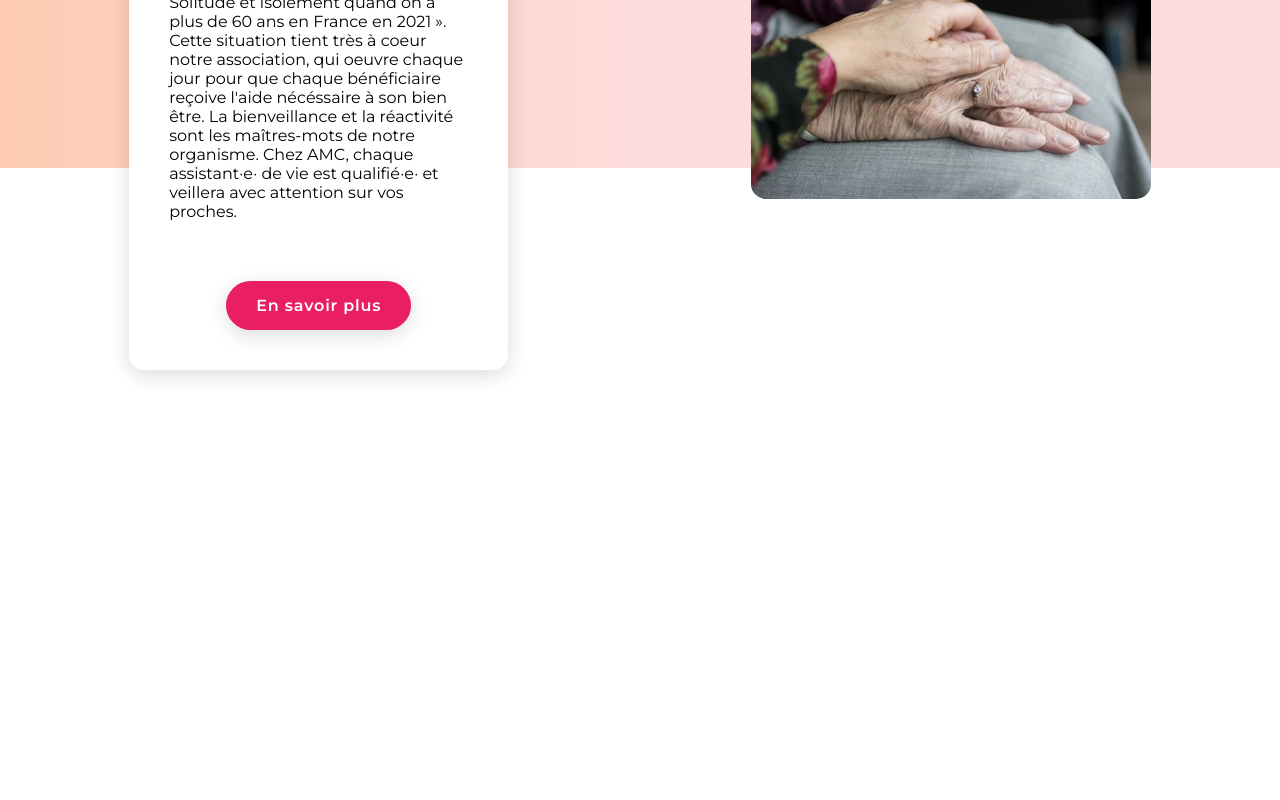
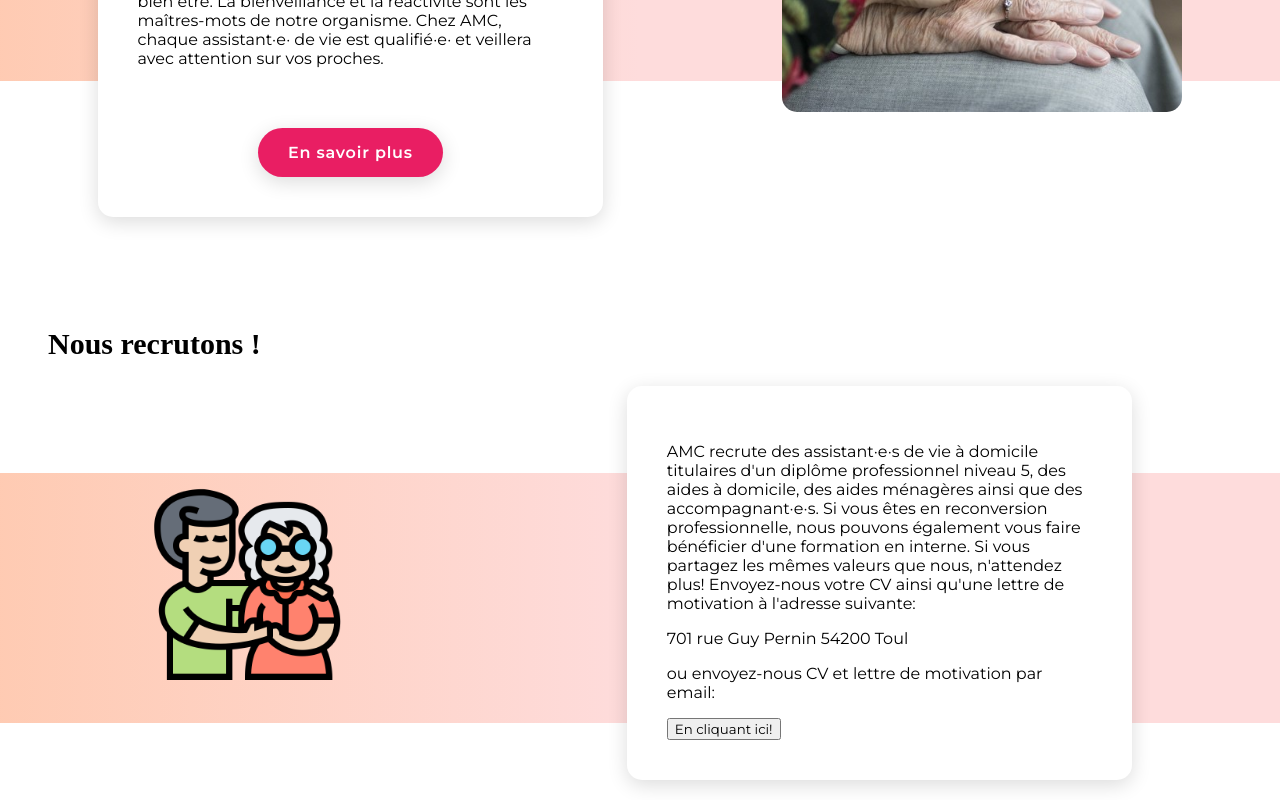
Before and after one commit to MadyKramer/amcwebsite, a React (Create React App) app: page / in a window 1280 px wide. Shown: the part 1720-2520 px from the top of the page. Before the commit the page ends 2200 px from the top, so only its background shows below. Built offline with nearby package versions, Linux system fonts and the light colour scheme; a web font is replaced by a local one.

Commit message:
recruitment section

```diff
--- /dev/null
+++ b/src/components/Recruitment.js
@@ -0,0 +1,33 @@
+import enroll from "../assets/icons/enroll.png";
+
+const Recruitment = () => {
+  return (
+    <section className="recruitment">
+      <h2 className="recruitment__title sectionTitle">Nous recrutons !</h2>
+      <div className="recruitment__container">
+        <img className="recruitment__container__img"src={enroll} alt="personne accompagnant une personne âgée"></img>
+        <div className="recruitment__container__announcement">
+          <p>
+            AMC recrute des assistant·e·s de vie à domicile titulaires d'un
+            diplôme professionnel niveau 5, des aides à domicile, des aides
+            ménagères ainsi que des accompagnant·e·s. Si vous êtes en
+            reconversion professionnelle, nous pouvons également vous faire
+            bénéficier d'une formation en interne. Si vous partagez les mêmes
+            valeurs que nous, n'attendez plus! Envoyez-nous votre CV ainsi
+            qu'une lettre de motivation à l'adresse suivante:
+          </p>
+          <div className="recruitment__container__announcement__address">
+            701 rue Guy Pernin 54200 Toul{" "}
+          </div>
+          <p>ou envoyez-nous CV et lettre de motivation par email:</p>
+          <button className="recruitment__container__announcement__btn">
+            En cliquant ici!{" "}
+          </button>
+        </div>
+      </div>
+      <div className="recruitment__background"></div>
+    </section>
+  );
+};
+
+export default Recruitment;
--- a/src/pages/Accueil.js
+++ b/src/pages/Accueil.js
@@ -1,6 +1,7 @@
 import Intro from "../components/Intro";
 import ServicesHome from "../components/ServicesHome";
 import Overview from "../components/Overview";
+import Recruitment from "../components/Recruitment";
 
 const Accueil = () => {
   return (
@@ -8,6 +9,7 @@ const Accueil = () => {
       <Intro />
       <ServicesHome />
       <Overview />
+      <Recruitment />
     </main>
   );
 };
--- a/src/style.css
+++ b/src/style.css
@@ -135,7 +135,7 @@
   box-shadow: 0px 5px 20px rgba(0, 0, 0, 0.1411764706);
   background-color: #fff;
   z-index: 50;
-  width: 30%;
+  width: 40%;
   border-radius: 15px;
   padding: 40px;
 }
@@ -153,6 +153,38 @@
   z-index: -1000;
   background: linear-gradient(90deg, rgba(254, 151, 103, 0.5) 0%, rgb(254, 220, 220) 50%);
   height: 200px;
+}
+
+.recruitment {
+  position: relative;
+}
+.recruitment__container {
+  margin: 20px 0px;
+  display: flex;
+  justify-content: space-around;
+  align-items: center;
+}
+.recruitment__container__announcement {
+  box-shadow: 0px 5px 20px rgba(0, 0, 0, 0.1411764706);
+  background-color: #fff;
+  z-index: 50;
+  width: 40%;
+  border-radius: 15px;
+  padding: 40px;
+}
+.recruitment__container__img {
+  width: 200px;
+  height: 200px;
+}
+.recruitment__background {
+  width: 100vw;
+  position: absolute;
+  top: 60%;
+  left: 50%;
+  transform: translate(-50%, -50%);
+  z-index: -1000;
+  background: linear-gradient(90deg, rgba(254, 151, 103, 0.5) 0%, rgb(254, 220, 220) 50%);
+  height: 250px;
 }
 
 .intro {
@@ -180,7 +212,7 @@
 .sectionTitle {
   font-family: "La Belle Aurore", cursive;
   font-size: 30px;
-  padding: 10px 40px;
+  padding: 0px 40px;
 }
 
 main {
--- a/src/styles/_Overview.scss
+++ b/src/styles/_Overview.scss
@@ -9,7 +9,7 @@
       @include shadowBox;
       background-color: #fff;
       z-index: 50;
-      width: 30%;
+      width: 40%;
       border-radius: 15px;
       padding: 40px;
     }
--- /dev/null
+++ b/src/styles/_Recruitment.scss
@@ -0,0 +1,31 @@
+.recruitment {
+    position: relative;
+  &__container {
+    margin: 20px 0px;
+    display: flex;
+    justify-content: space-around;
+    align-items: center;
+    &__announcement {
+        @include shadowBox;
+        background-color: #fff;
+        z-index: 50;
+        width: 40%;
+        border-radius: 15px;
+        padding: 40px;
+    }
+    &__img{
+        width: 200px;
+        height: 200px;
+      }
+  }
+  &__background{
+    width: 100vw;
+    position: absolute;
+    top: 60%;
+    left: 50%;
+    transform: translate(-50%, -50%);
+    z-index: -1000;
+    @include gradientBackground;
+    height: 250px;
+  }
+}
--- a/src/styles/_buttons.scss
+++ b/src/styles/_buttons.scss
@@ -18,6 +18,7 @@
     }
   }
 }
+
 
 
 @keyframes rotateBtn {
--- a/src/styles/index.scss
+++ b/src/styles/index.scss
@@ -6,7 +6,8 @@
 @import './ServicesHome';
 @import './buttons';
 @import './Overview';
-@import './Accueil.scss';
+@import './Recruitment';
+@import './Accueil';
 @import url('https://fonts.googleapis.com/css2?family=Montserrat:wght@100;200;300;400;500;600&display=swap');
 @import url('https://fonts.googleapis.com/css2?family=La+Belle+Aurore&display=swap');
 
@@ -20,7 +21,7 @@
 .sectionTitle {
     font-family: "La Belle Aurore", cursive;
     font-size: 30px;
-    padding:  10px 40px;
+    padding:  0px 40px;
 }
 
 main{
```
Also changed, not shown: 1 other file (tests, documents, lock files or other folders).
